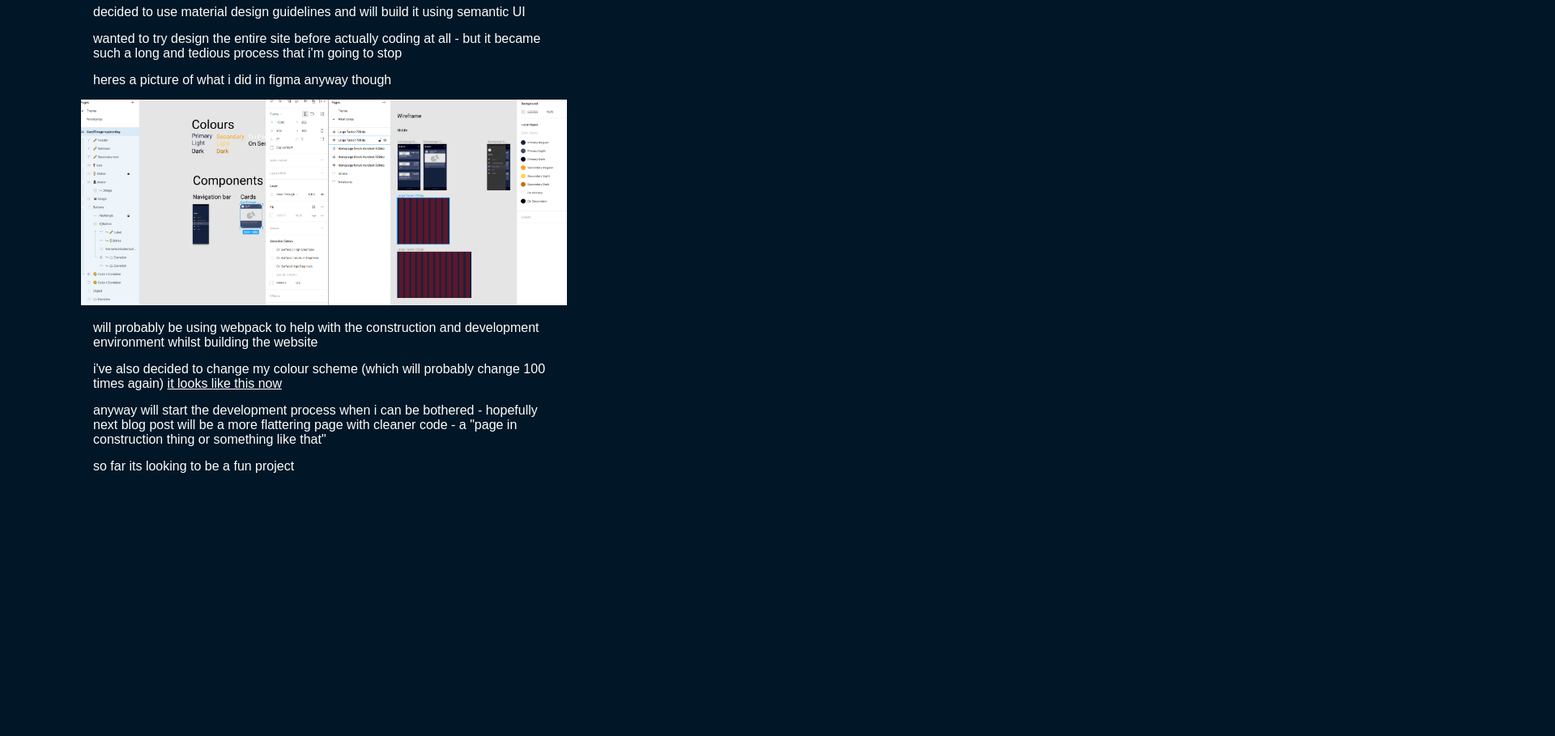
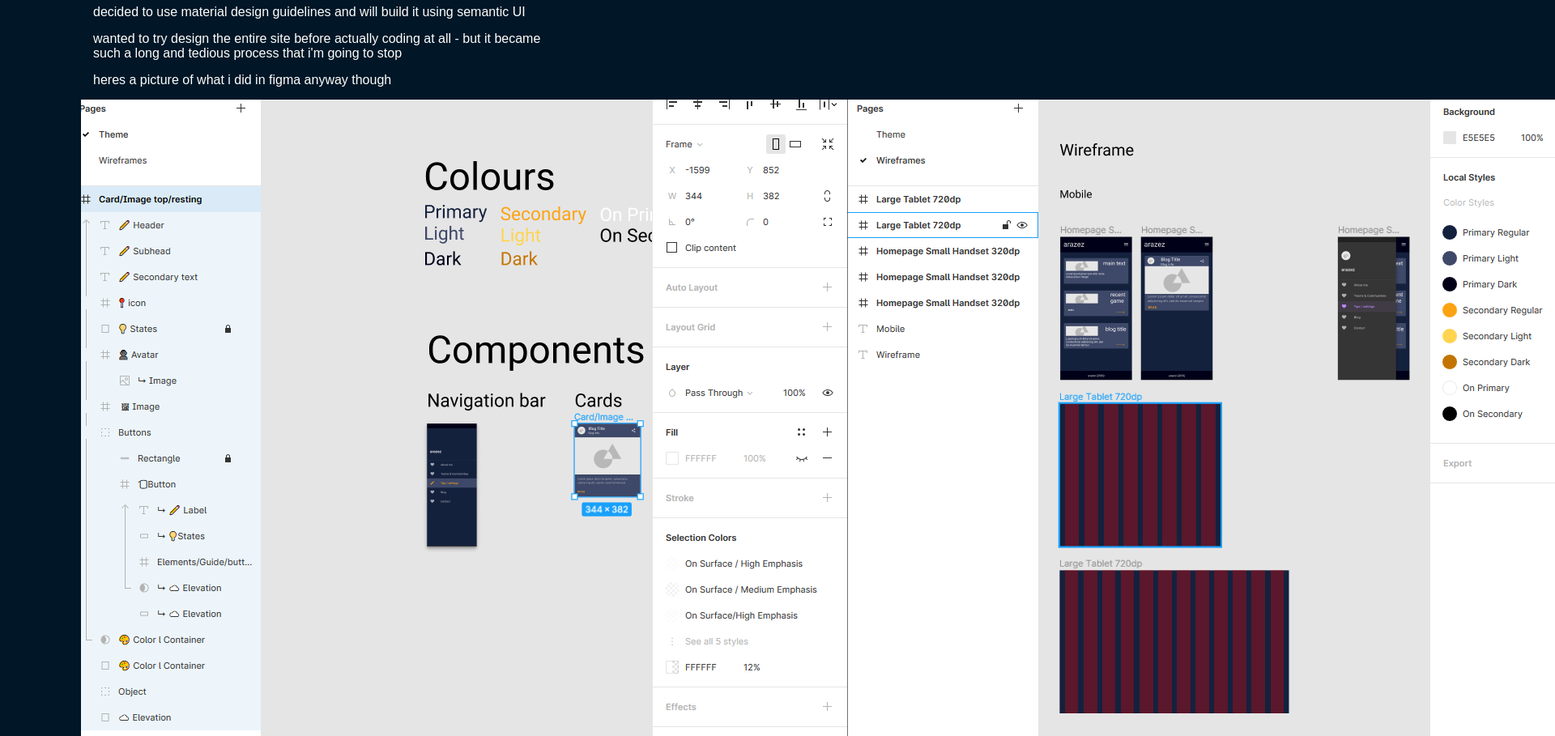
Before and after one commit to AmjedAgabani/www.arazez.com, a plain HTML site: page index.html in a window 1280 px wide. Shown: the part 900-1809 px from the top of the page at 81% size, 1920 px wide, since content can reach past the window. Before the commit the page ends 1500 px from the top, so only its background shows below. Drawn offline with Linux system fonts and the light colour scheme.

Commit message:
Update index.html

```diff
--- a/index.html
+++ b/index.html
@@ -113,7 +113,7 @@
             <p>
                 heres a picture of what i did in figma anyway though
             </p>
-            <img src="figma.PNG" width="600px" />
+            <img src="figma.PNG" max-width="600px" />
             <p>
                 will probably be using webpack to help with the construction and development environment whilst building the website
             </p>
```
